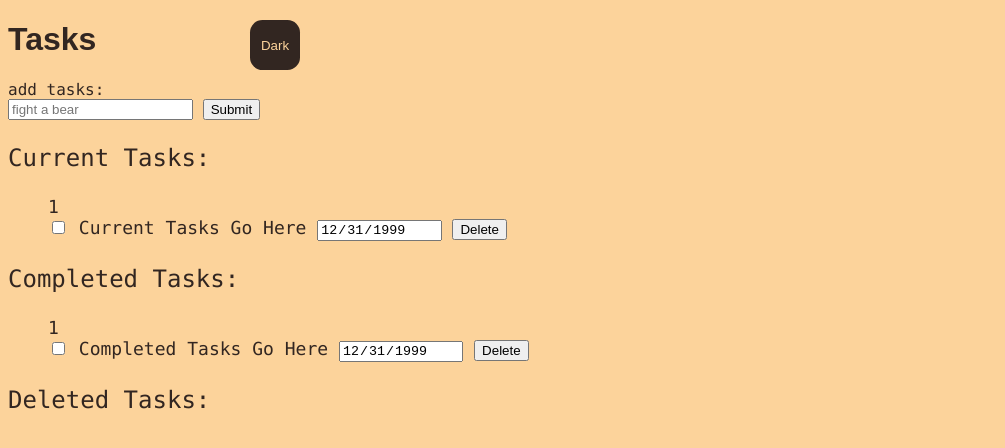
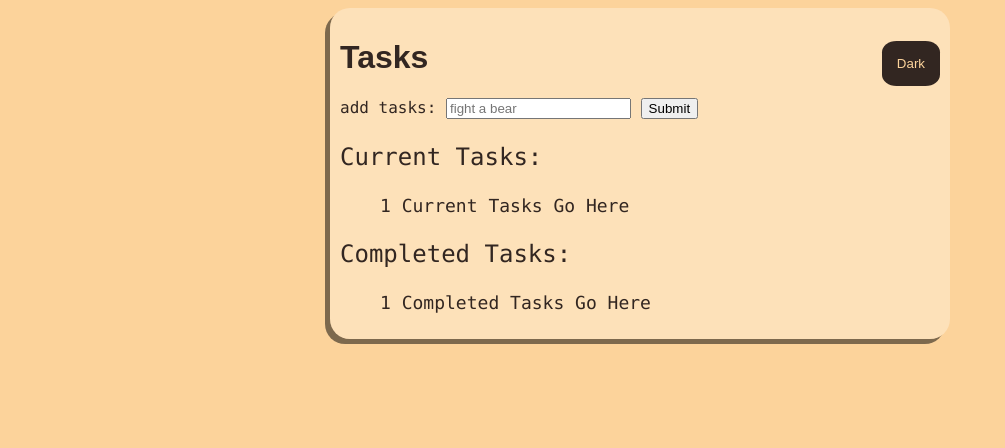
Before and after one commit to jjlukose55/Tasks_WebApp, a plain HTML site: page Agenda_app/index.html in a window 1280 px wide. Shown: the whole page, without its empty margins (0-1005 px from the left). Drawn offline with Linux system fonts and the light colour scheme.

Commit message:
Updated styling to be more app-like. Changed some functionality: Removed Deleted List and made delete button functonal.

```diff
--- a/Agenda_app/app.js
+++ b/Agenda_app/app.js
@@ -69,24 +69,34 @@ document.addEventListener("DOMContentLoaded", function () {
 
   const completedTasks = new List({id : "completed_tasks", name : "completedTasks"});
 
-  const deletedTasks = new List({id : "deleted_tasks", name : "deletedTasks"});
+  const listOfLists = [currentTasks, completedTasks];
 
-  const listOfLists = [currentTasks, completedTasks, deletedTasks];
+  //start function
+
   //input
   let input = document.getElementById("task-input");
+  let submitButton = document.getElementById("submit-button");
 
-  let submitButton = document.getElementById("submit-button");
+  let currentIndex = 0;
+  let randomTasks = [
+    "Fight a Bear!",
+    "Beat Minecraft",
+    "Tell a Lie",
+    "Flex on the Haters",
+    "Watch Shrek",
+  ]
+
   submitButton.addEventListener("click", function (event) {
     event.preventDefault();
     //resets random list
-    if (randomListInputsIndex > randomListInputs.length - 1){
-      randomListInputsIndex = 0;
+    if (currentIndex > randomTasks.length - 1){
+      currentIndex = 0;
     }
     //pushes something to the tasks list
     let taskToAdd = input.value;
     if (input.value == ""){
-      taskToAdd = randomListInputs[randomListInputsIndex];
-      randomListInputsIndex++;
+      taskToAdd = randomTasks[currentIndex];
+      currentIndex++;
     }
     currentTasks.listOfInputs.push(taskToAdd);
     input.value = "";
@@ -94,15 +104,6 @@ document.addEventListener("DOMContentLoaded", function () {
     populateEmptyArrays();
   });
 
-  let randomListInputsIndex = 0;
-  let randomListInputs = [
-    "Fight a Bear!",
-    "Beat Minecraft",
-    "Tell a Lie",
-    "Flex on the Haters",
-    "Watch Shrek",
-  ]
-  //start function
   populateEmptyArrays();
 
   function populateEmptyArrays() {
@@ -148,24 +149,20 @@ document.addEventListener("DOMContentLoaded", function () {
       );
 
       listItem.innerHTML = `
+          <div>
               <span class="number">${index + 1}</span>
-            <div>
-                <input
-                    type="checkbox"
-                    id="${task}"
-                    name="${listName}"
-                    value="${task}"
-                />
               <label for="${task}">${task}</label>
-                <input value="${
+              <input value="${currentDate}"
+              class="${
                 immutable
-                    ? immutableDate
-                    : currentDate
-                }" type="date" min="2022-04-01" ${
+                  ? "hidden"
+                  : ""
+              }"
+              type="date" min="2022-04-01" ${
                 immutable ? "readonly" : NaN
               }/>
               <button class="${
-                  immutable ? "uselessBtn" : "deleteBtn"
+                (immutable || listName == "currentTasks") ? "hidden" : "deleteBtn"
               }">Delete</button>
           </div>
         `;
@@ -269,9 +266,19 @@ document.addEventListener("DOMContentLoaded", function () {
     });
 
     //delete button
-    document.querySelector(".deleteBtn").addEventListener("click", function () {
+    let deleteButtons = document.querySelectorAll(".deleteBtn")
+    if (deleteButtons) {
+      deleteButtons.forEach(deleteButton => {
+        deleteButton.addEventListener("click", function () {
+          let listItem = deleteButton.parentElement.parentElement
+          console.log(listItem);
 
-      console.log("delete");
+          removeObjectWithId(completedTasks.listOfInputs, listItem.id);
+
+          populateEmptyArrays();
+        });
       });
     }
+
+  }
 });
--- a/Agenda_app/index.html
+++ b/Agenda_app/index.html
@@ -6,46 +6,26 @@
     <meta name="viewport" content="width=device-width, initial-scale=1.0">
     <title>Agenda</title>
     <link rel="stylesheet" href="main.css">
-    <script type="module">
-        // Import the functions you need from the SDKs you need
-        import { initializeApp } from "https://www.gstatic.com/firebasejs/10.4.0/firebase-app.js";
-        import { getAnalytics } from "https://www.gstatic.com/firebasejs/10.4.0/firebase-analytics.js";
-        // TODO: Add SDKs for Firebase products that you want to use
-        // https://firebase.google.com/docs/web/setup#available-libraries
-
-        // Your web app's Firebase configuration
-        // For Firebase JS SDK v7.20.0 and later, measurementId is optional
-        const firebaseConfig = {
-          apiKey: "AIzaSyDSfrxWWpQRtMP9QOUeoyi9E_JMv3WJ7H8",
-          authDomain: "tasks0.firebaseapp.com",
-          databaseURL: "https://tasks0-default-rtdb.firebaseio.com",
-          projectId: "tasks0",
-          storageBucket: "tasks0.appspot.com",
-          messagingSenderId: "242009464294",
-          appId: "1:242009464294:web:496836e2a6442a8a074a27",
-          measurementId: "G-F57G4CH9FR"
-        };
-
-        // Initialize Firebase
-        const app = initializeApp(firebaseConfig);
-        const analytics = getAnalytics(app);
-      </script>
 </head>
 <body class="light-theme">
+    <div id="wrapper">
+        <div id="header">
             <h1>Tasks</h1>
+            <div>
+                <button class="themeBtn">Dark</button>
+            </div>
             <form>
-        <label>add tasks:</label><br>
+                <label>add tasks:</label>
                 <input id="task-input" type="text" placeholder="fight a bear">
                 <input id="submit-button" type="submit">
             </form>
+        </div>
+        <div id="lists">
             <p class="lists">Current Tasks:</p>
             <ul class="draggable-list" id="current_tasks"></ul>
             <p class="lists">Completed Tasks:</p>
             <ul class="draggable-list" id="completed_tasks"></ul>
-    <p class="lists">Deleted Tasks:</p>
-    <ul class="draggable-list" id="deleted_tasks"></ul>
-    <div>
-        <button class="themeBtn">Dark</button>
+        </div>
     </div>
     <script src="app.js"></script>
     <noscript>You need to enable JavaScript to view the full site.</noscript>
--- a/Agenda_app/main.css
+++ b/Agenda_app/main.css
@@ -1,6 +1,12 @@
 :root {
-    --light: #fcd39b;
-    --dark: #322621;
+    --tan: #fcd39b;
+    --dark_brown: #322621;
+
+    --light: var(--tan);
+    --dark: var(--dark_brown);
+
+    --shadow: rgb(0 0 0 / 50%);
+    --highlight: rgb(255 255 255 / 30%);
 }
 /*
 themes
@@ -10,7 +16,7 @@ themes
     --fontColor: var(--dark);
     --btnBg: var(--dark);
     --btnFontColor: var(--light);
-    --shadow: #987f5d;
+    --highlight: rgb(255 255 255 / 30%);
 }
 
 .dark-theme {
@@ -18,7 +24,7 @@ themes
     --fontColor: var(--light);
     --btnBg: var(--light);
     --btnFontColor: var(--dark);
-    --shadow: #825e4f;
+    --highlight: rgb(255 255 255 / 5%);
 }
 /*
 components
@@ -28,9 +34,24 @@ h1 {
 }
 
 body {
+    display: flex;
     background: var(--bg);
     color: var(--fontColor);
     font-family: "Lucida Console", "Courier New", monospace;
+    justify-content: center;
+}
+
+#wrapper {
+    align-self: center;
+    display: grid;
+    grid-template-areas:
+        'one'
+        'two';
+    width: 600px;
+    padding: 10px;
+    background-color: var(--highlight);
+    border-radius: 20px;
+    box-shadow: -5px 5px 0px var(--shadow);
 }
 
 p {
@@ -40,14 +61,25 @@ p {
 li {
     font-size: large;
     list-style: none;
+    min-width: 400px;
 }
-
+ul {
+    display: flex;
+    flex-wrap: wrap;
+    gap: 15px;
+}
+#header {
+    display: grid;
+    grid-template-areas:
+        'one two'
+        'three three';
+    align-items: baseline;
+    justify-content: space-between;
+}
 .themeBtn {
-    position: absolute;
-    top: 20px;
-    left: 250px;
-    height: 50px;
-    width: 50px;
+    height: fit-content;
+    width: fit-content;
+    padding: 15px;
     border-radius: 25%;
     border: none;
     color: var(--btnFontColor);
@@ -60,3 +92,7 @@ draggables
     background-color: var(--shadow);
     opacity: .5 ;
 }
+
+.hidden {
+    display: none;
+}
--- a/Agenda_app/package.json
+++ /dev/null
@@ -1,5 +0,0 @@
-{
-  "dependencies": {
-    "firebase": "^10.4.0"
-  }
-}
```
Also changed, not shown: 1 other file. Lines whose indentation alone changed are shown as unchanged.
